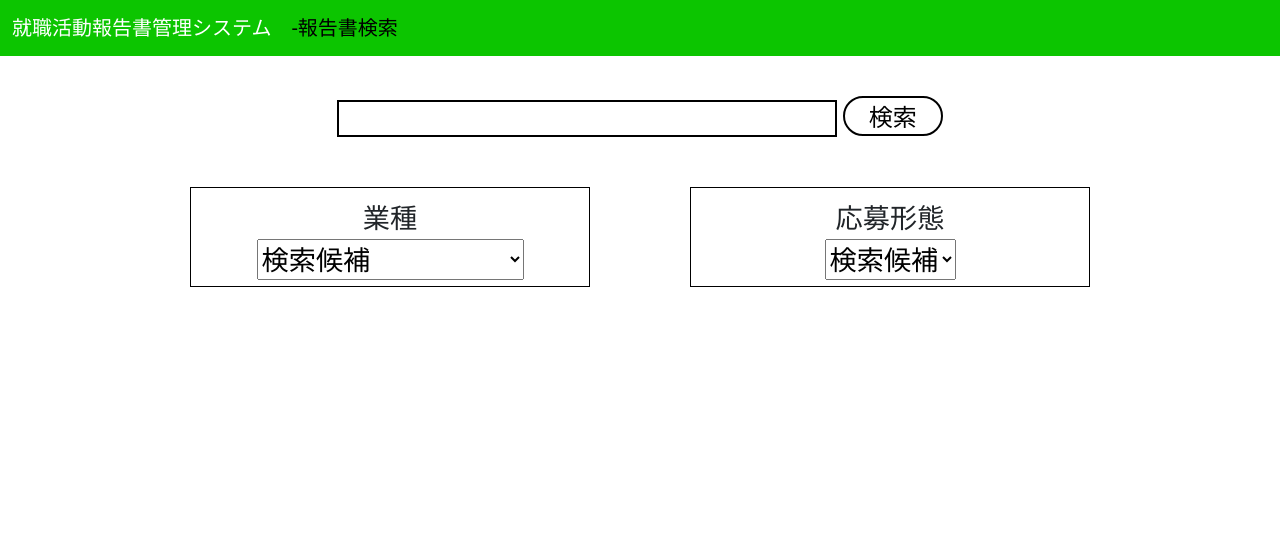
After one commit to chibachibaibu2003/Project-JRMS, a Flask app: page /student/search_report in a window 1280 px wide. The commit adds this page. Shown: the top 537 px of the page. Run offline with Flask 3, Linux system fonts and the light colour scheme; the visitor is signed in with stand-in values (Sample User, id 1).

Commit message:
報告書検索機能＆一覧機能完了(生徒側)

```diff
--- a/static/css/correction.css
+++ b/static/css/correction.css
@@ -71,7 +71,6 @@ tr:nth-child(odd) th , tr:nth-child(odd) td  {
     justify-content: right;
     text-decoration: none;
     margin-right: 200px;
-
 }
 
 .button_s{
--- /dev/null
+++ b/static/css/search.css
@@ -0,0 +1,56 @@
+@charset "UTF-8";
+
+body{
+	padding:0;
+	margin: 0;
+}
+
+.flexbox{
+	display: flex;
+	justify-content: center;
+	font-size:1.3rem;
+    margin-top: 40px;
+	text-align: center;
+	text-decoration: none;
+}
+
+.search_box{
+    border:2px solid black;
+	width:500px;
+}
+
+.button_s{
+	text-align: center;
+	width:100px;
+	height:40px;
+	background-color: white;
+	border:2px solid black;
+	color: black;
+	font-size: 1.5rem;
+	text-decoration: none;
+    border-top-left-radius: 40px;
+    border-top-right-radius: 40px;
+    border-bottom-right-radius: 40px;
+    border-bottom-left-radius: 40px;
+}
+
+.button_s:hover{
+	color:gray;
+    background-color:  gainsboro;
+}
+
+.container{
+    display : flex;
+    flex-wrap : wrap;
+    justify-content:space-around;
+}
+
+.buttonbox{
+    font-size:1.7rem;
+    width:400px;
+    height:100px;
+    margin: 50px;
+    padding:10px;
+    border:1px solid black;
+    text-align:center;
+}
--- a/student.py
+++ b/student.py
@@ -208,6 +208,75 @@ def correction_confirm():
     else:
         return redirect(url_for('sample_top'))
 
+@student_bp.route('/search_report')
+def search_report():
+    if 'user' in session:
+        return render_template('student/search_report.html')
+    else:
+        return redirect(url_for('sample_top'))
+
+@student_bp.route('/search_report_list',methods=['POST'])
+def search_report_list():
+    if 'user' in session:
+        word=request.form.get('search_box')
+        industory=request.form.get('industory')
+        application=request.form.get('application')
+        data=[industory,application]
+        report_list=db.report_public_list(data,word)
+        return render_template('student/search_report_list.html',datas=report_list)
+    else:
+        return redirect(url_for('sample_top'))
+
+@student_bp.route('/correction_result/<int:id>')
+def correction_result(id):
+    if 'user' in session:
+        data=db.report_search(id)
+        test=db.report_test_search(id)
+        shutil.copy('./Project-JRMS/static/excel/Excelサンプル.xlsx','./Project-JRMS/static/excel/report_excel.xlsx')
+        wb = openpyxl.load_workbook('./Project-JRMS/static/excel/report_excel.xlsx')
+        sheet = wb['サンプル']
+        sheet['f12'].value=data[1]
+        sheet['f10'].value=data[4]
+        sheet['AL10'].value=data[6]
+        sheet['f11'].value=data[7]
+        sheet['AB12'].value=data[3]
+        sheet['f13'].value=data[8]
+        sheet['s13'].value=data[9]
+        sheet['ah13'].value=data[10]
+        sheet['i15'].value=test[0][3]
+        sheet['i16'].value=test[0][5]
+        sheet['i17'].value=test[0][4]
+        if len(test)>=2:
+            sheet['i18'].value=test[1][3]
+            sheet['i19'].value=test[1][5]
+            sheet['i20'].value=test[1][4]
+        if len(test)>=3:
+            sheet['i21'].value=test[2][3]
+            sheet['i22'].value=test[2][5]
+            sheet['i23'].value=test[2][4]
+        if len(test)==4:
+            sheet['i24'].value=test[3][3]
+            sheet['i25'].value=test[3][5]
+            sheet['i26'].value=test[3][4]
+        num=27
+        for wd in data[11].split('\n'):
+            num+=1
+            num_str='D'+str(num)
+            sheet[num_str].value=wd
+        wb.save('./Project-JRMS/static/excel/report_excel.xlsx')
+        wb.close()
+        pythoncom.CoInitialize()
+        excel = win32com.client.Dispatch("Excel.Application")
+        file = excel.Workbooks.Open('C:/Users/ibuch/Desktop/python/Project-JRMS/static/excel/report_excel.xlsx')
+        file.WorkSheets("サンプル").Activate()
+        file.ActiveSheet.ExportAsFixedFormat(0, f'C:/Users/ibuch/Desktop/python/Project-JRMS/static/pdf/view.pdf')
+        file.Close()
+        excel.Quit()
+        os.remove('C:/Users/ibuch/Desktop/python/Project-JRMS/static/excel/report_excel.xlsx')
+        return render_template('student/search_report_result.html')
+    else:
+        return redirect(url_for('sample_top'))
+
 @student_bp.route('/logout')
 def logout():
     session.pop('user',None)
--- /dev/null
+++ b/templates/student/search_report.html
@@ -0,0 +1,40 @@
+{% extends "layout.html" %}
+{% block css %}
+<link rel="stylesheet" href="{{url_for('static', filename='/css/search.css')}}">
+{% endblock %}
+
+{% block title%}
+<a class="navbar-brand" href="{{url_for('student.menu')}}">就職活動報告書管理システム<span style="color:black">　-報告書検索<span>
+{% endblock %}
+
+{% block content %}
+<div class="flexbox">
+    <form action="{{url_for('student.search_report_list')}}"method="post">
+        <input type="text"name="search_box" value=""class="search_box"autocomplete="off">
+        <input type="submit"class="button_s"value="検索"><br>
+        <div class="container">
+            <div class="buttonbox">
+                業種<br>
+                <select name="industory">
+                    <option value="なし">検索候補</option>
+                    <option value="IT">IT</option>
+                    <option value="商社">商社</option>
+                    <option value="金融">金融</option>
+                    <option value="広告・出版">広告・出版</option>
+                    <option value="サービス・インフラ">サービス・インフラ</option>
+                    <option value="その他">その他</option>
+                </select><br>
+            </div>
+            <div class="buttonbox">
+                応募形態<br>
+                <select name="application">
+                    <option value="なし">検索候補</option>
+                    <option value="学校">学校</option>
+                    <option value="自己開拓">自己開拓</option>
+                    <option value="縁故">縁故</option>
+                </select>
+            </div>
+        </div>
+    </form>
+</div>
+{%endblock%}
--- a/templates/student/top.html
+++ b/templates/student/top.html
@@ -19,7 +19,7 @@
 <div class="flexbox">
     <div class="buttonbox">
         報告書検索
-        <a href="{{url_for('student.menu')}}"></a>
+        <a href="{{url_for('student.search_report')}}"></a>
     </div>
     <div class="buttonbox">
         報告書作成
```
Also changed, not shown: db.py (+43 -5 lines), templates/student/search_report_list.html (added, +33 -0 lines), templates/student/search_report_result.html (added, +18 -0 lines).
